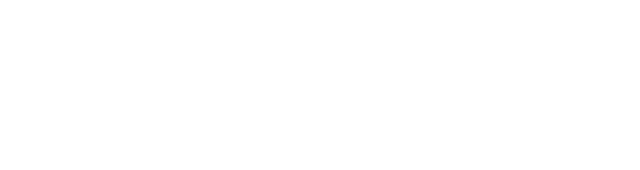
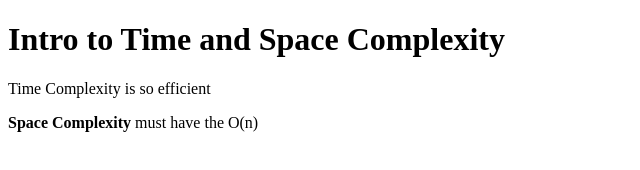
Before and after one commit to acciojob/time-and-space-complexity-Akash-Dev-Ai, a website: page main.html in a window 1280 px wide. Shown: the whole page, without its empty margins (0-640 px from the left). Drawn offline with Linux system fonts and the light colour scheme.

Commit message:
created a submission

```diff
--- a/main.html
+++ b/main.html
@@ -1,16 +1,14 @@
 <!DOCTYPE html>
-
-<html>
-
+<html lang="en">
 <head>
-	<link rel="stylesheet" href="styles.css">
+    <meta charset="UTF-8">
+    <meta name="viewport" content="width=device-width, initial-scale=1.0">
+    <title>Document</title>
 </head>
-
 <body>
-	<!-- the entire body must be written by student -->
-    <script type="text/javascript" src="./script.js">
-</script>
+    <h1>Intro to Time and Space Complexity</h1>
+    <p>Time Complexity is so efficient</p>
+    <p><b>Space Complexity</b> must have the O(n)</p>
 
 </body>
-
 </html>
```
